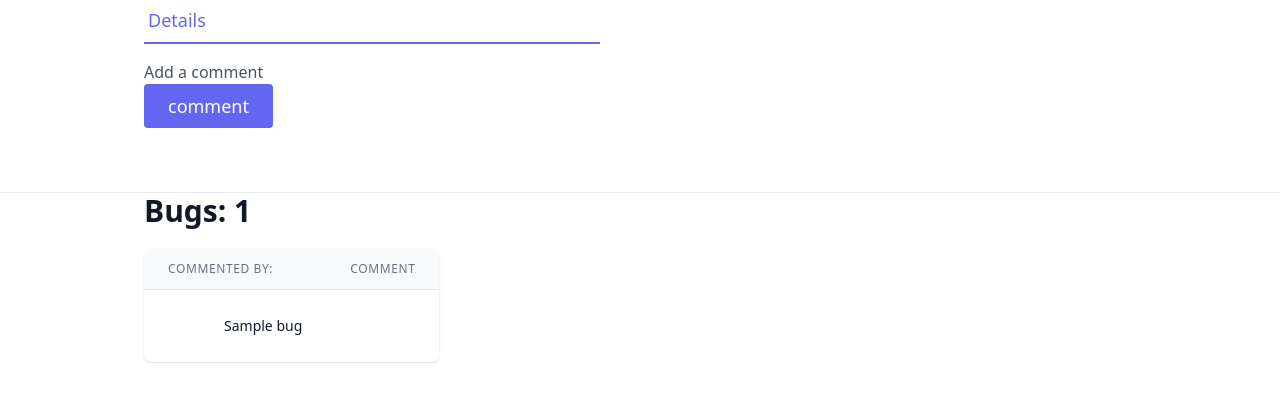
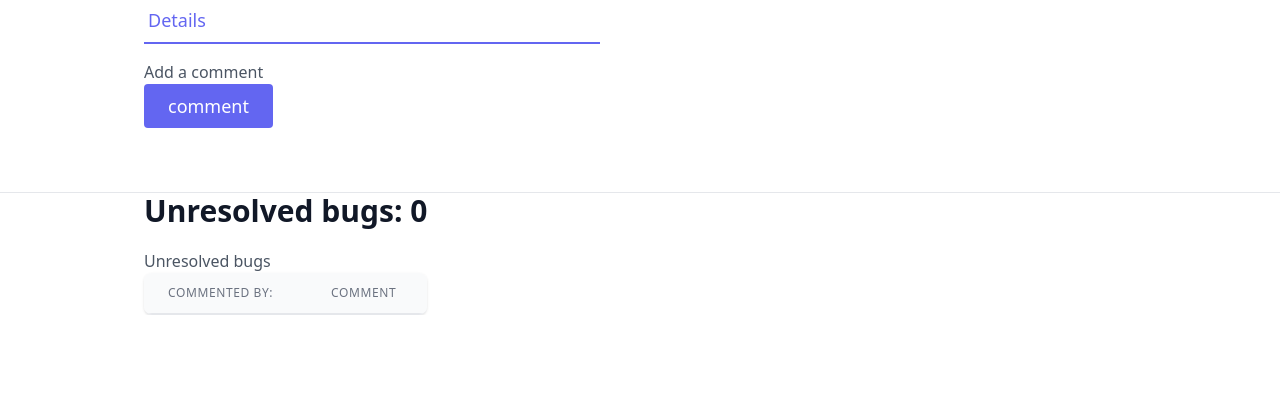
Before and after one commit to andols-dev/bugtracker, a Django app: page /detail/1/ in a window 1280 px wide. Shown: the part 270-672 px from the top of the page. Run offline with Django 3.2, Linux system fonts and the light colour scheme; a user stored in the database is signed in; tables that the repository leaves empty hold one stand-in row (values such as "Sample post"); lists and menus that the app fills with data are empty; some libraries are stand-ins or nearby versions.

Commit message:
change bugs count to  only count unresolved bugs

```diff
--- a/projects/models.py
+++ b/projects/models.py
@@ -13,8 +13,8 @@ class Project(models.Model):
     def bugs(self):
         return self.bug_set.all()
 
-    def bugs_count(self):
-        return self.bug_set.all().count()
+    # def bugs_count(self):
+    #     return self.bug_set.all().count()
 
     def __str__(self):
         return self.name
--- a/projects/templates/projects/project_detail.html
+++ b/projects/templates/projects/project_detail.html
@@ -79,9 +79,11 @@
 
       <div class="flex flex-col">
         <h2 class="mb-5 text-2xl font-bold leading-7 text-gray-900 sm:text-3xl sm:truncate">
-          Bugs:
-          {{ project.bugs_count }}
+          Unresolved bugs:
+          {{ unresolved_bugs }}
         </h2>
+        Unresolved bugs
+
         <div class="-my-2 overflow-x-auto sm:-mx-6 lg:-mx-8">
           <div class="py-2 align-middle inline-block min-w-full sm:px-6 lg:px-8">
             <div class="shadow overflow-hidden border-b border-gray-200 sm:rounded-lg">
@@ -105,13 +107,17 @@
 
 
                   <tr>
+                    {% if project_bug.state == 'UN' %}
+
                     <td class="px-6 py-4 whitespace-nowrap">
                       <div class="flex items-center">
                         <div class="flex-shrink-0 h-10 w-10">
                         </div>
                         <div class="ml-4">
+
                           <div class="text-sm font-medium text-gray-900">
                             {{ project_bug.name }}
+
                           </div>
 
                           <div class="text-sm text-gray-500">
@@ -120,8 +126,9 @@
                         </div>
                       </div>
                     </td>
-                    <td class="px-6 py-4 whitespace-nowrap">
-                    </td>
+                    {% endif %}
+
+
 
 
 
--- a/projects/views.py
+++ b/projects/views.py
@@ -1,5 +1,5 @@
 from django.shortcuts import render
-from .models import Project
+from .models import Project,Bug
 from django.contrib.auth.decorators import login_required
 
 @login_required
@@ -11,4 +11,8 @@ def projects(request):
 @login_required
 def project_detail(request, id):
     project = Project.objects.get(id=id)
-    return render(request, 'projects/project_detail.html', {'project': project})
+    project_bugs = Bug.objects.all().filter(project_id=id)
+    unresolved_bugs = project_bugs.filter(state='UN').count()
+
+    print(unresolved_bugs)
+    return render(request, 'projects/project_detail.html', {'project': project,'unresolved_bugs':unresolved_bugs})
```
